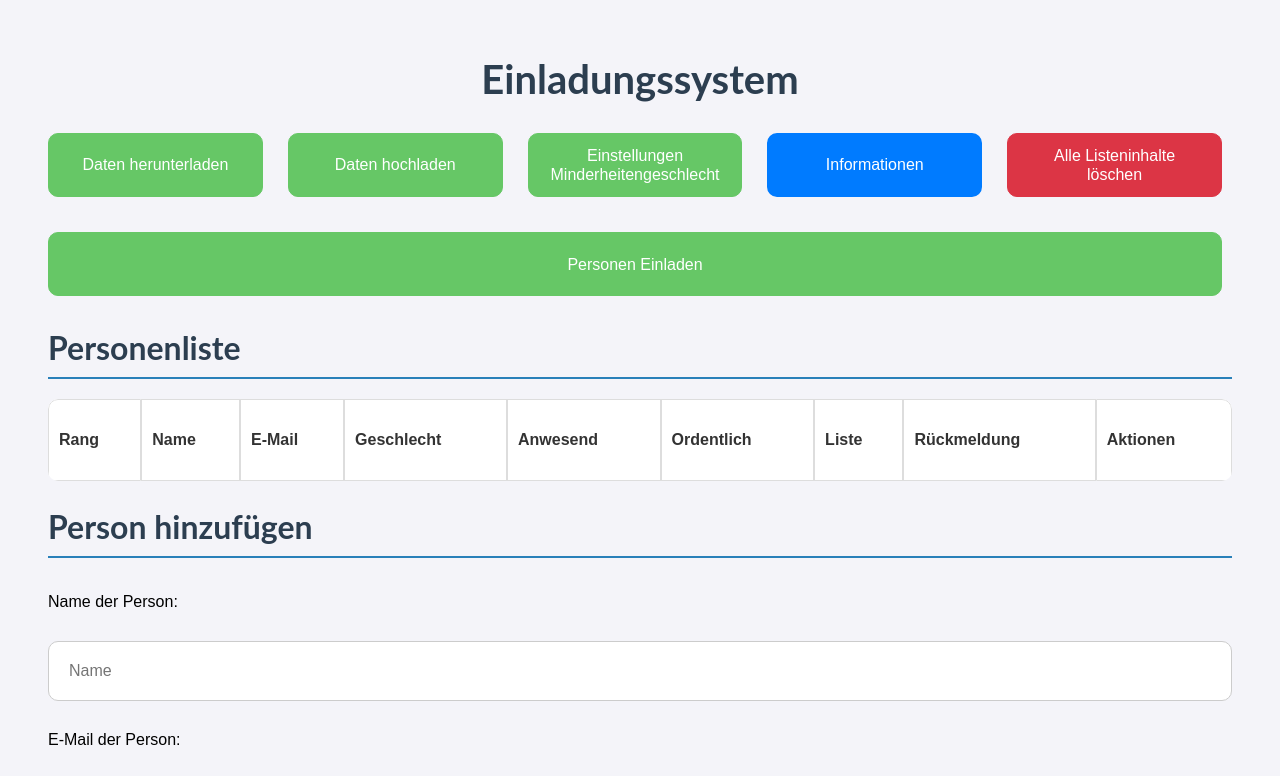
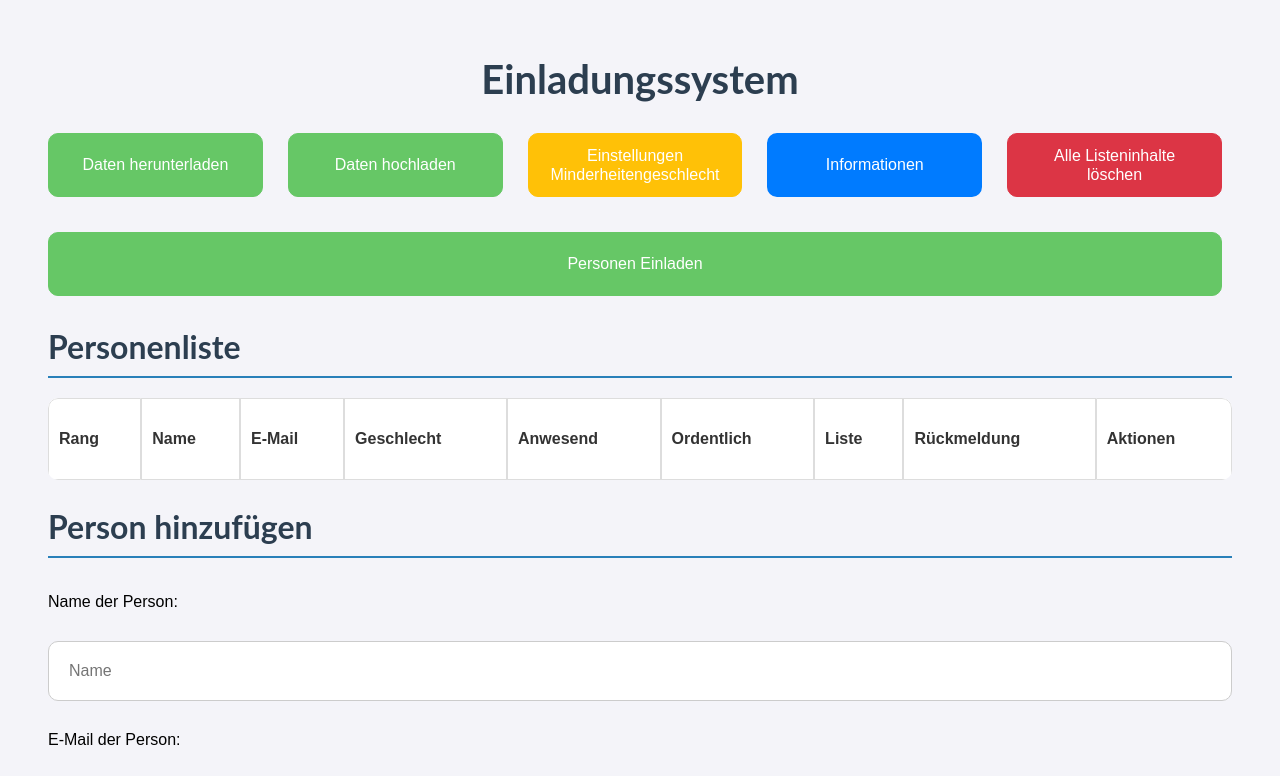
Before and after one commit to Anja394e/br-sitzung, a plain HTML site: page frontend/index.html in a window 1280 px wide. Shown: the top 776 px of the page. Drawn offline with Linux system fonts and the light colour scheme.

Commit message:
Update index.html

```diff
--- a/frontend/index.html
+++ b/frontend/index.html
@@ -24,7 +24,7 @@
             <label for="fileUpload" class="uploadLabel">Daten hochladen</label>
             <input type="file" id="fileUpload">
 
-            <button id="einstellungenButton">Einstellungen Minderheitengeschlecht</button>
+            <button  class="editButton" id="einstellungenButton">Einstellungen Minderheitengeschlecht</button>
 
             <!-- blauer info Button -->
             <button id="infoButton" class="info-button">Informationen</button>
```
